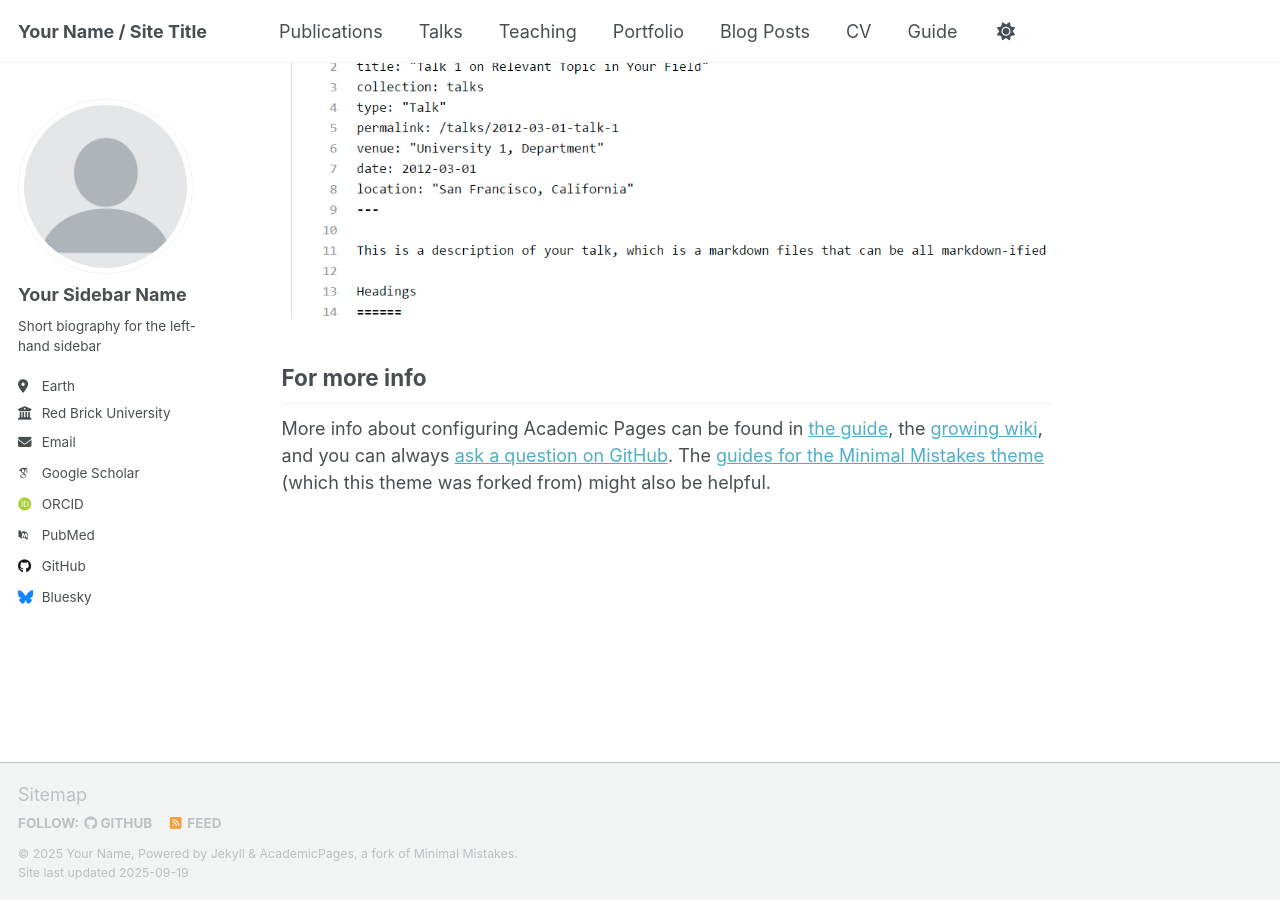
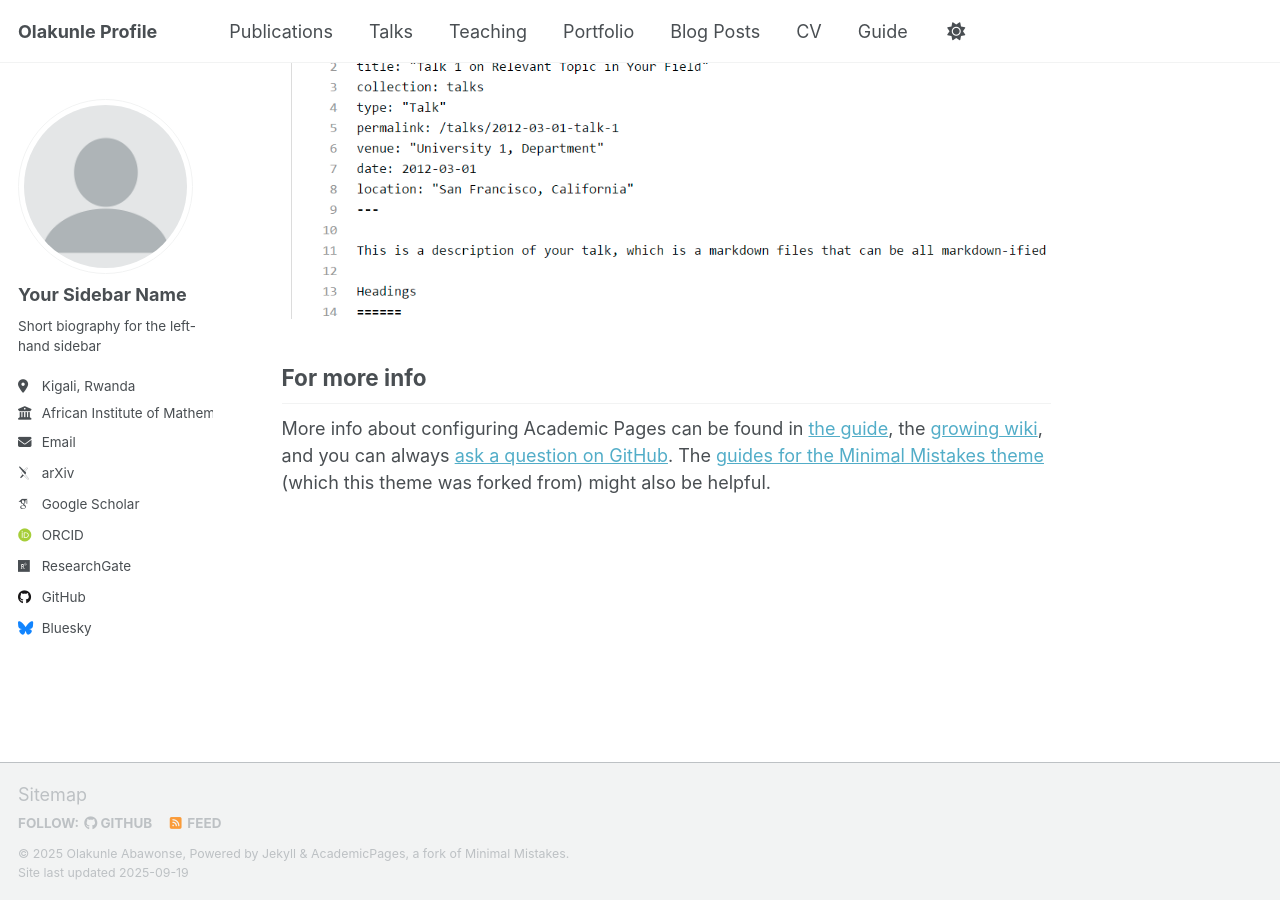
Before and after one commit to oabawon/academicspage.github.io, a Jekyll site: the page built from _pages/about.md, in a window 1280 px wide and 900 px high, scrolled down 2880 px. Built offline with Jekyll 4.4.1, drawn with Linux system fonts in a browser that asks for light colours; some web fonts are replaced; a script that is not in the unit is left out.

Commit message:
Update _config.yml

```diff
--- a/_config.yml
+++ b/_config.yml
@@ -9,9 +9,9 @@
 # Basic Site Settings
 locale                   : "en-US"
 site_theme               : "default" # Currently available options are "default", "air"
-title                    : "Your Name / Site Title"
+title                    : "Olakunle Profile"
 title_separator          : "-"
-name                     : &name "Your Name"
+name                     : &name "Olakunle Abawonse"
 description              : &description "Your Name's academic portfolio"   # Update this with a general description of your site, this is the default if not overridden by a page
 url                      : https://oabawon.github.io/academicspage.github.io # The base hostname & protocol for your site e.g. "https://[your GitHub username].github.io",
                                                            # or if you already have some other page hosted on Github then use "https://[your GitHub username].github.io/[Your Repo Name]"
@@ -27,21 +27,21 @@ author:
   name             : "Your Sidebar Name"
   pronouns         : # example: "she/her"
   bio              : "Short biography for the left-hand sidebar"
-  location         : "Earth"
-  employer         : "Red Brick University"
+  location         : "Kigali, Rwanda"
+  employer         : "African Institute of Mathematical Sciences, Rwanda"
   uri              : # URL
-  email            : "none@example.org"
+  email            : "oabawon1@binghamton.edu"
 
   # Academic websites
   academia         : # URL
-  arxiv            : # URL - Update with the correct link to your profile
+  arxiv            : "https://arxiv.org/search/?query=Abawonse&searchtype=all&source=header"
   googlescholar    : "https://scholar.google.com/citations?user=f8CNrIIAAAAJ&hl=en"
   inspire-hep      : # URL
   impactstory      : # URL
-  orcid            : "http://orcid.org/yourorcidurl"
+  orcid            : "https://orcid.org/0009-0004-6517-0606"
   semantic         : # URL
-  pubmed           : "https://www.ncbi.nlm.nih.gov/pubmed/?term=john+snow"
-  researchgate     : # URL
+  pubmed           : #"https://www.ncbi.nlm.nih.gov/pubmed/?term=john+snow"
+  researchgate     : "https://www.researchgate.net/profile/Olakunle-Abawonse"
   scopus           : # URL
 
   # Repositories and software development
```
